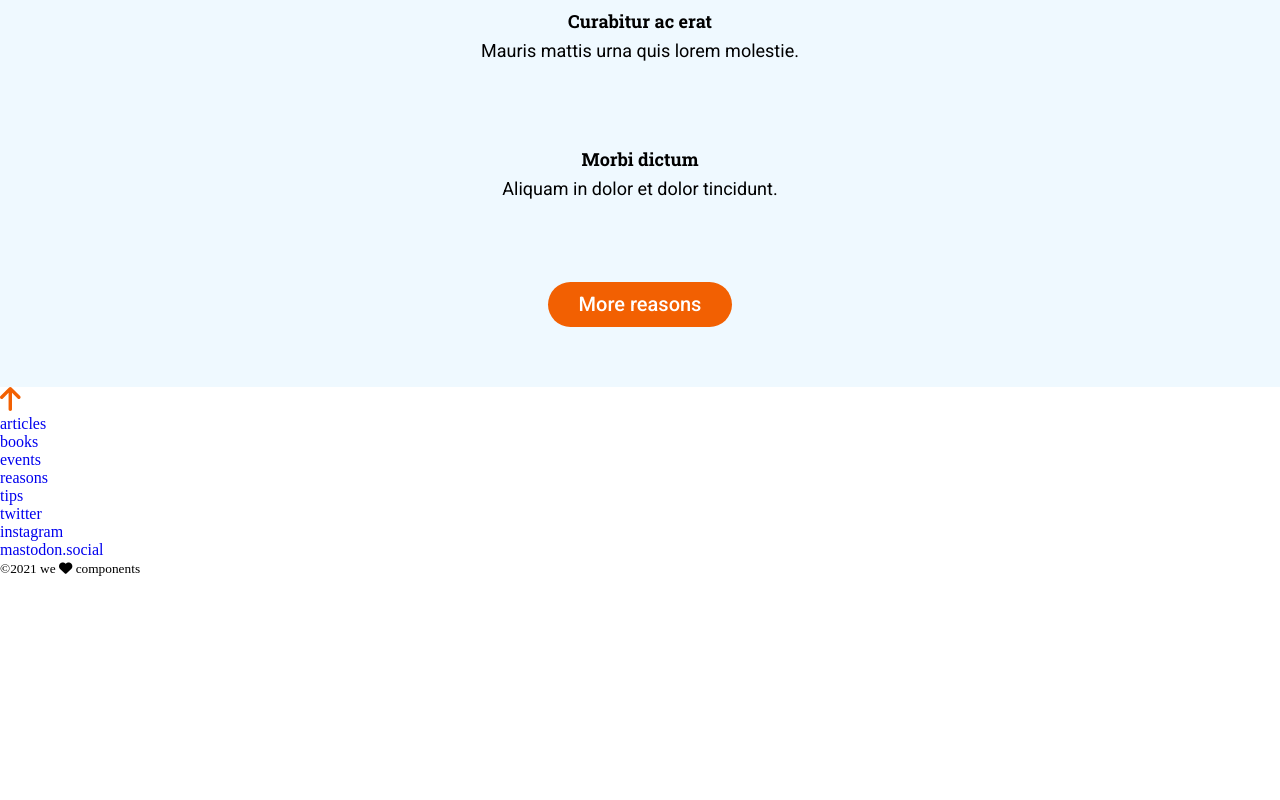
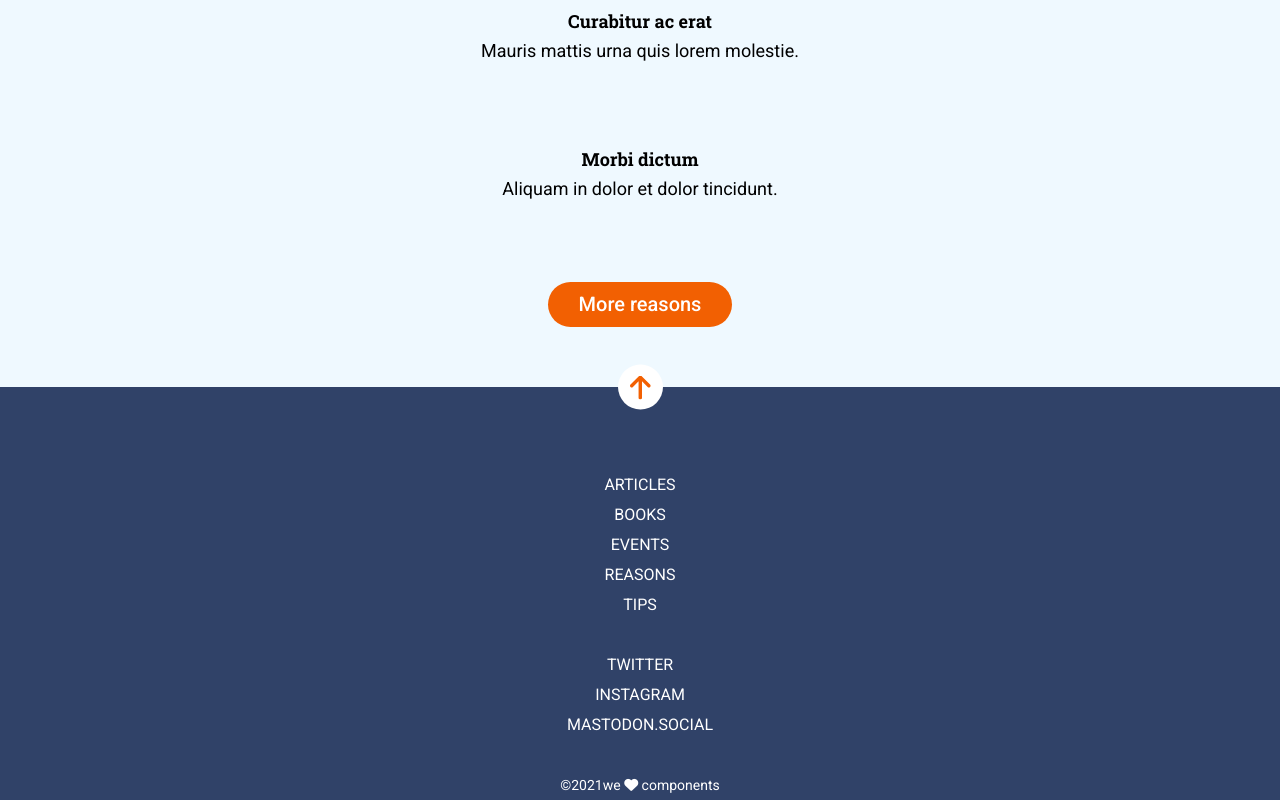
Before and after one commit to Adalab/modulo-1-evaluacion-final-BarbaraMoran, a website: page src/html/index.html in a window 1280 px wide. Shown: the part 1311-2111 px from the top of the page. Before the commit the page ends 1888 px from the top, so only its background shows below. Drawn offline with nearby package versions, Linux system fonts and the light colour scheme; files that its build step writes are made by us from their sources; files whose address does not match are found by name.

Commit message:
Add footer styles

```diff
--- a/src/html/partials/footer.html
+++ b/src/html/partials/footer.html
@@ -1,7 +1,9 @@
 <footer class="footer">
-  <a class="footer__scrollbutton" title="3 Reasons to purchase" href="#hero"
-    ><img src="./assets/images/ico-arrow.svg" alt="scroll down"
-  /></a>
+  <div class="footer__scrollbutton">
+    <a class="scrollbutton__link" title="3 Reasons to purchase" href="#hero"
+      ><img src="./assets/images/ico-arrow.svg" alt="scroll down"
+    /></a>
+  </div>
 
   <nav class="footer__nav">
     <ul class="nav__list">
@@ -43,5 +45,5 @@
     </ul>
   </nav>
 
-  <small> &copy;2021 we <i class="fas fa-heart"></i> components</small>
+  <small class="footer__small"> <span class="copy">&copy;2021</span><span class="author">we <i class="fas fa-heart"></i> components</small></span>
 </footer>
--- a/src/scss/layout/_footer.scss
+++ b/src/scss/layout/_footer.scss
@@ -0,0 +1,42 @@
+.footer {
+  display: flex;
+  flex-direction: column;
+  align-items: center;
+  text-align: center;
+  background-color: #304268;
+  font-family: $fontfamily;
+  line-height: 30px;
+
+  &__scrollbutton {
+    width: 45px;
+    height: 45px;
+    display: flex;
+    justify-content: center;
+    align-items: center;
+    background-color: #ffffff;
+    border-radius: 50%;
+    transform: translate(0, -50%);
+    margin-bottom: 37.5px;
+
+    .scrollbutton__link {
+      display: flex;
+      justify-content: center;
+      align-items: center;
+    }
+  }
+
+  &__nav {
+    text-transform: uppercase;
+    margin-bottom: 30px;
+    font-size: 16px;
+
+    .item__link {
+      color: #ffffff;
+    }
+  }
+
+  &__small {
+    color: #ffffff;
+    font-size: 14px;
+  }
+}
```
